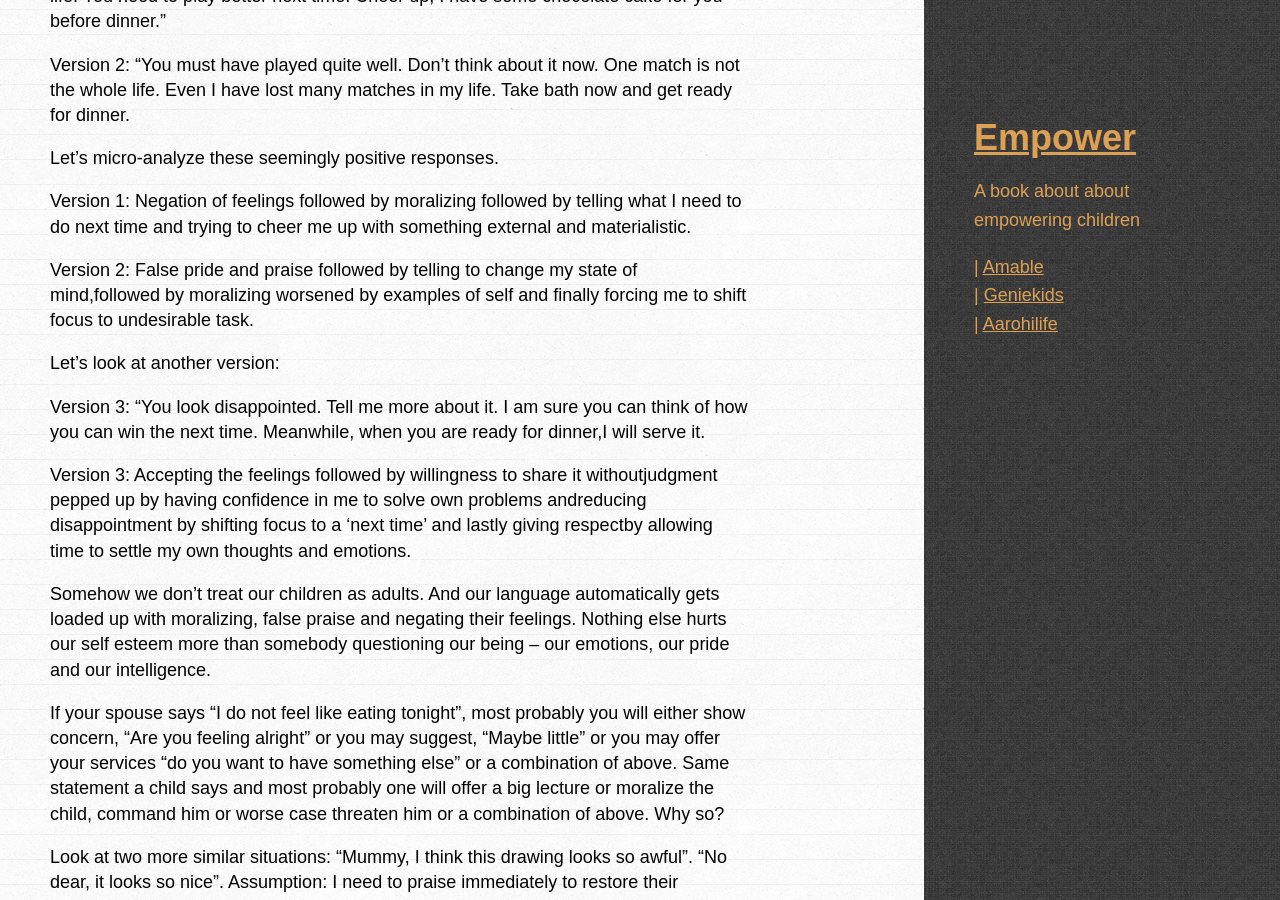
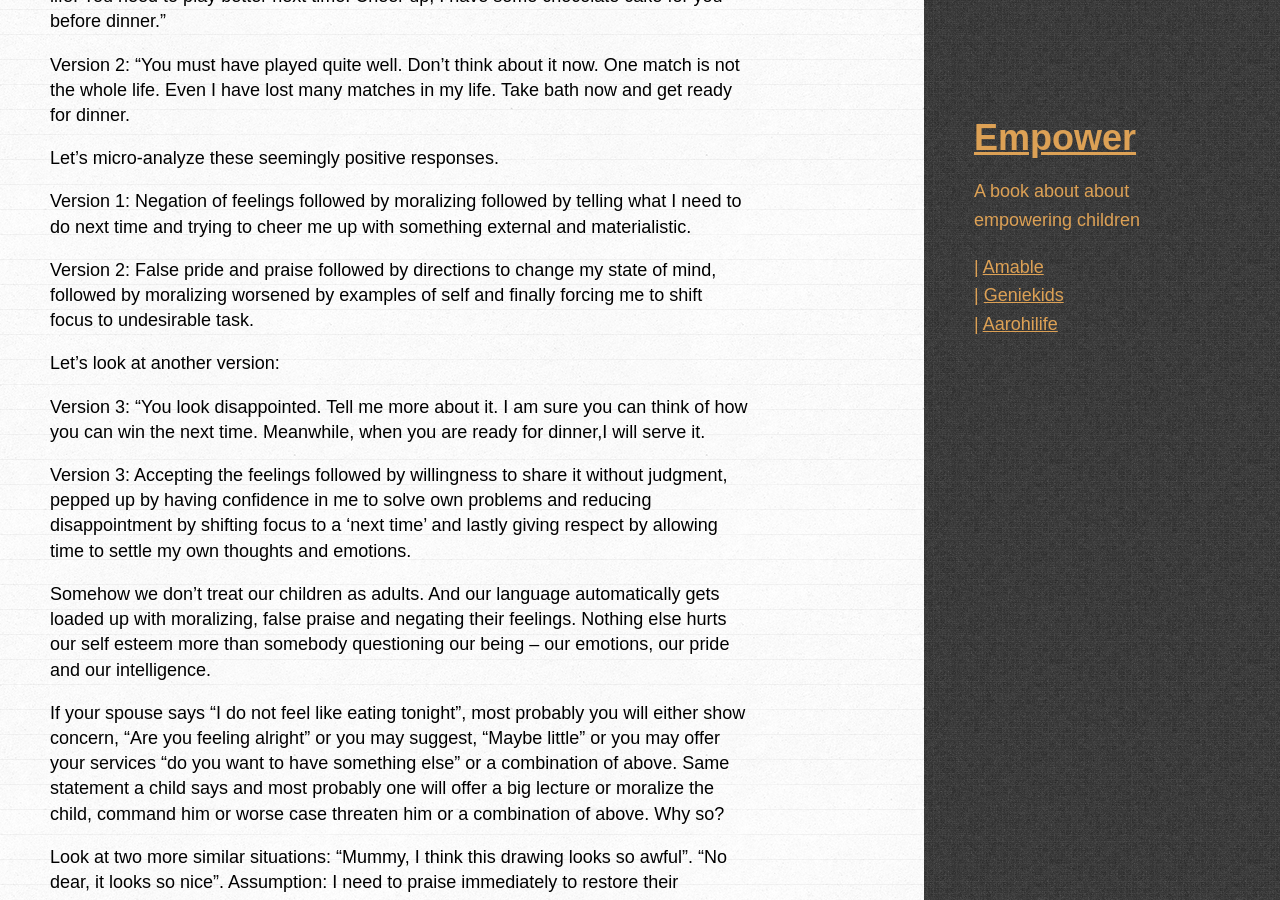
Before and after one commit to amitkaps/empower, a Jekyll site: the page built from _posts/2013-08-10-response.md, in a window 1280 px wide and 900 px high, scrolled down 326 px. Built offline with Jekyll 4.4.1, drawn with Linux system fonts in a browser that asks for light colours; some web fonts are replaced.

Commit message:
Updated 2013-08-10-response.md

```diff
--- a/_posts/2013-08-10-response.md
+++ b/_posts/2013-08-10-response.md
@@ -16,13 +16,13 @@ Let’s micro-analyze these seemingly positive responses.
 
 Version 1: Negation of feelings followed by moralizing followed by telling what I need to do next time and trying to cheer me up with something external and materialistic.
 
-Version 2: False pride and praise followed by telling to change my state of mind,followed by moralizing worsened by examples of self and finally forcing me to shift focus to undesirable task.
+Version 2: False pride and praise followed by directions to change my state of mind, followed by moralizing worsened by examples of self and finally forcing me to shift focus to undesirable task.
 
 Let’s look at another version:
 
 Version 3: “You look disappointed. Tell me more about it. I am sure you can think of how you can win the next time. Meanwhile, when you are ready for dinner,I will serve it.
 
-Version 3: Accepting the feelings followed by willingness to share it withoutjudgment pepped up by having confidence in me to solve own problems andreducing disappointment by shifting focus to a ‘next time’ and lastly giving respectby allowing time to settle my own thoughts and emotions.
+Version 3: Accepting the feelings followed by willingness to share it without judgment, pepped up by having confidence in me to solve own problems and reducing disappointment by shifting focus to a ‘next time’ and lastly giving respect by allowing time to settle my own thoughts and emotions.
 
 Somehow we don’t treat our children as adults. And our language automatically gets loaded up with moralizing, false praise and negating their feelings. Nothing else hurts our self esteem more than somebody questioning our being – our emotions, our pride and our intelligence.
 
```
